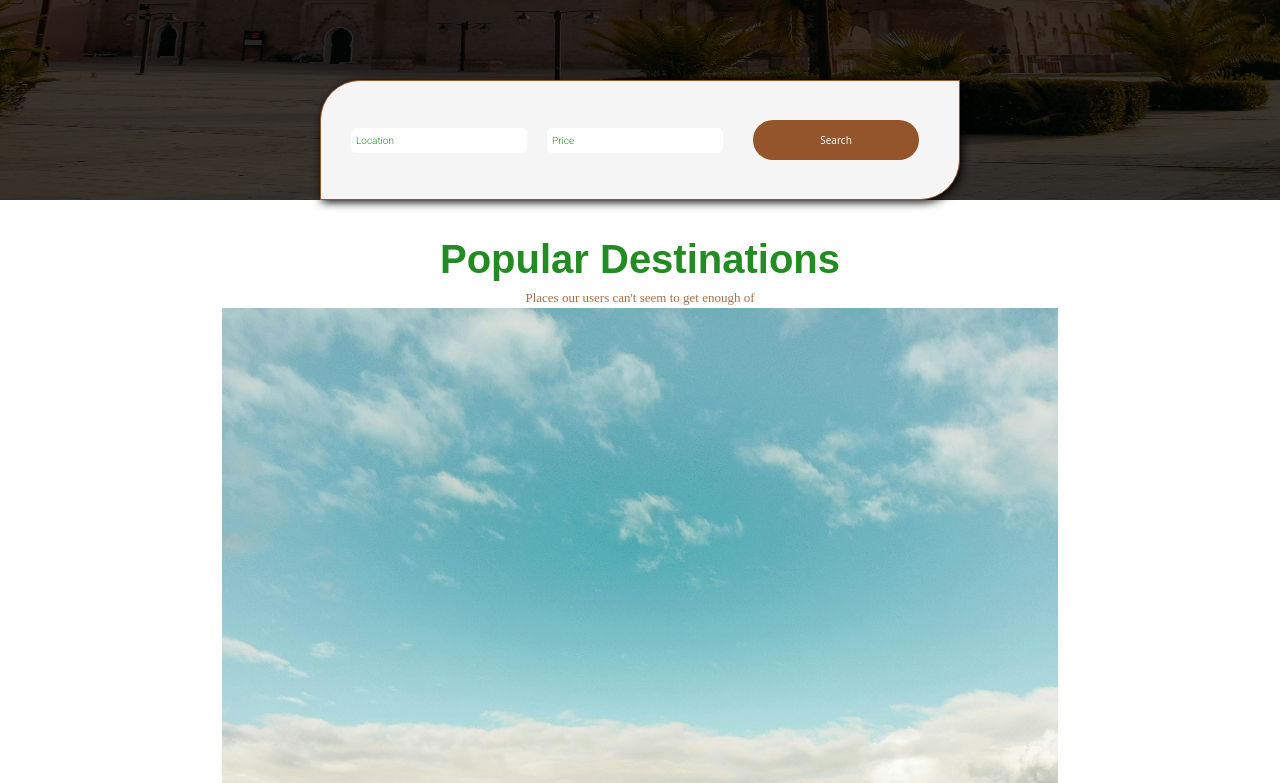
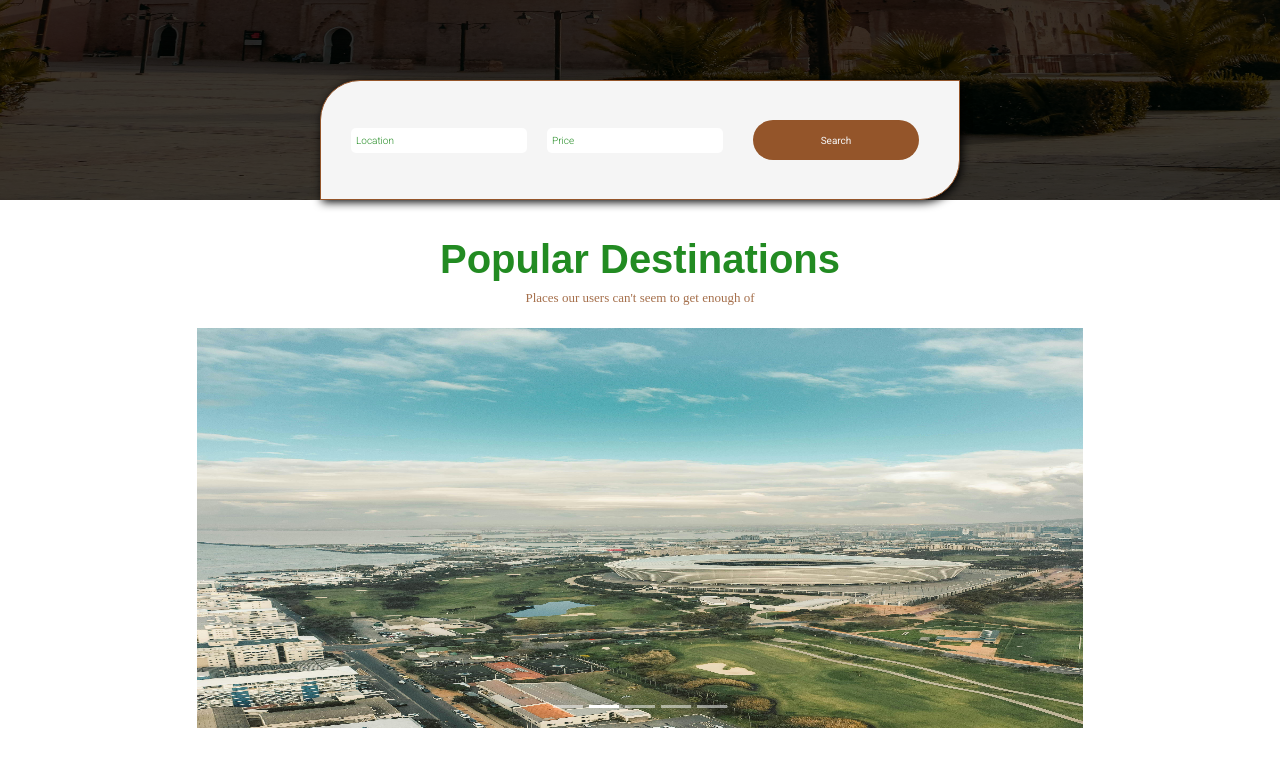
Before and after one commit to PC-Ngumoha/trafrica, a React (Create React App) app: page / in a window 1280 px wide. Shown: the part 680-1463 px from the top of the page. Built offline with nearby package versions, Linux system fonts and the light colour scheme; a web font is replaced by a local one.

Commit message:
Update: Implement basic Carousel without user controls

```diff
--- a/src/Components/Button/Button.module.css
+++ b/src/Components/Button/Button.module.css
@@ -2,6 +2,7 @@
   height: 3rem;
   margin: 1rem;
   border-radius: 3rem;
+  font-family: var(--general-font-family);
 }
 
 .outline {
--- a/src/Components/Destinations/Destinations.jsx
+++ b/src/Components/Destinations/Destinations.jsx
@@ -1,6 +1,53 @@
 import Carousel from 'react-bootstrap/Carousel';
+import ImageCard from '../ImageCard/ImageCard';
 import styles from './Destinations.module.css';
-import { lagos_nigeria, cape_town_SA } from '../../Assets/Images';
+import {
+  lagos_nigeria,
+  cape_town_SA,
+  nairobi_kenya,
+  aksum_ethiopia,
+  daressalaam_tanzania,
+} from '../../Assets/Images';
+
+
+const popularDestinations = [
+  {
+    id: 1,
+    title: 'Lagos, Nigeria',
+    altText: 'Lagos, Nigeria',
+    tagline: 'Come and enjoy the sweet lagos nightlife',
+    image: lagos_nigeria
+  },
+  {
+    id: 2,
+    title: 'Cape Town, South Africa',
+    altText: 'Cape Town, South Africa',
+    tagline: 'Explore the exciting scenes of Cape Town, South Africa',
+    image: cape_town_SA
+  },
+  {
+    id: 3,
+    title: 'Nairobi, Kenya',
+    altText: 'Nairobi, Kenya',
+    tagline: 'Get into the heart of true Africana in Nairobi, Kenya',
+    image: nairobi_kenya
+  },
+  {
+    id: 4,
+    title: 'Aksum, Ethiopia',
+    altText: 'Aksum, Ethiopia',
+    tagline: 'Take a trip in history as you walk through the streets of Aksum, Ethiopia',
+    image: aksum_ethiopia
+  },
+  {
+    id: 5,
+    title: 'Dar es Salaam, Tanzania',
+    altText: 'Dar es Salaam, Tanzania',
+    tagline: 'Explore the jewel of the east. Dar es Salaam, Tanzania ',
+    image: daressalaam_tanzania
+  },
+];
+
 
 const Destinations = () => {
   return (
@@ -9,25 +56,19 @@ const Destinations = () => {
         <h2>Popular Destinations</h2>
         <span>Places our users can't seem to get enough of</span>
       </div>
-      <Carousel>
-        <Carousel.Item>
-          <div className={styles.imageCard}>
-            <img src={lagos_nigeria} alt='Lagos, Nigeria'/>
-            <div>
-              <h3>Lagos, Nigeria</h3>
-              <p>Lorem ipsum dolor sit amet, consectetur adipiscing elit. Sed ac.</p>
-            </div>
-          </div>
-        </Carousel.Item>
-        <Carousel.Item>
-          <div className={styles.imageCard}>
-            <img src={cape_town_SA} alt='Cape Town, South Africa'/>
-            <div>
-              <h3>Cape Town, South Africa</h3>
-              <p>Lorem ipsum dolor sit amet, consectetur adipiscing elit. Sed ac.</p>
-            </div>
-          </div>
-        </Carousel.Item>
+      <Carousel className={styles.imageCarousel} controls={false}>
+        {
+          popularDestinations.map((destination) => (
+            <Carousel.Item key={destination.id}>
+              <ImageCard
+                title={destination.title}
+                image={destination.image}
+                altText={destination.altText}
+                tagline={destination.tagline}
+              />
+            </Carousel.Item>
+          ))
+        }
       </Carousel>
     </section>
   )
--- a/src/Components/Destinations/Destinations.module.css
+++ b/src/Components/Destinations/Destinations.module.css
@@ -59,32 +59,8 @@
 
 
 /* Image Card */
-.imageCard {
-  width: 85%;
-  margin: 0 auto;
+.imageCarousel {
+  width: 90%;
+  margin: 2rem auto;
+  height: fit-content;
 }
-
-.imageCard img {
-  width: 100%;
-  height: 100%;
-  object-fit: auto;
-}
-
-
-/* Mobile */
-@media (min-width: 320px) and (max-width: 599px) {
-  .imageCard {
-    width: 100%;
-    height: 40rem;
-  }
-}
-
-/* Tablet */
-@media (min-width: 600px) and (max-width: 1023px) {
-  .imageCard {
-    height: 30rem;
-  }
-}
-
-/* Desktop */
-@media (min-width: 1024px) {}
--- /dev/null
+++ b/src/Components/ImageCard/ImageCard.jsx
@@ -0,0 +1,15 @@
+import styles from './ImageCard.module.css';
+
+const ImageCard = ({ image, altText, title, tagline }) => {
+  return (
+    <div className={styles.imageCard}>
+      <img src={image} alt={altText}/>
+      <div className={styles.content}>
+        <h3>{title}</h3>
+        <p>{tagline}</p>
+      </div>
+    </div>
+  );
+};
+
+export default ImageCard;
--- /dev/null
+++ b/src/Components/ImageCard/ImageCard.module.css
@@ -0,0 +1,83 @@
+/* Image Card */
+.imageCard {
+  position: relative;
+  width: 100%;
+}
+
+.imageCard img {
+  width: 100%;
+  height: 100%;
+  object-fit: auto;
+}
+
+.imageCard .content {
+  position: absolute;
+  top: 0;
+  left: 0;
+  width: 100%;
+  height: 100%;
+  display: flex;
+  flex-direction: column;
+  justify-content: center;
+  transition: all .8s ease-in;
+  color: transparent;
+}
+
+.imageCard .content:hover {
+  background-color: var(--color-secondary-faint);
+  color: var(--color-soft-white);
+}
+
+.imageCard h3 {
+  font-family: var(--section-heading-fonts);
+  font-weight: bold;
+}
+
+.imageCard p {
+  font-family: var(--general-font-family);
+}
+
+/* Mobile */
+@media (min-width: 320px) and (max-width: 599px) {
+  .imageCard {
+    height: 40rem;
+  }
+
+  .imageCard h3 {
+    font-size: 1.5rem;
+  }
+
+  .imageCard p {
+    font-size: .8rem;
+  }
+}
+
+/* Tablet */
+@media (min-width: 600px) and (max-width: 1023px) {
+  .imageCard {
+    height: 30rem;
+  }
+
+  .imageCard h3 {
+    font-size: 1.8rem;
+  }
+
+  .imageCard p {
+    font-size: 1rem;
+  }
+}
+
+/* Desktop */
+@media (min-width: 1024px) {
+  .imageCard {
+    height: 40rem;
+  }
+
+  .imageCard h3 {
+    font-size: 2rem;
+  }
+
+  .imageCard p {
+    font-size: 1.2rem;
+  }
+}
```
